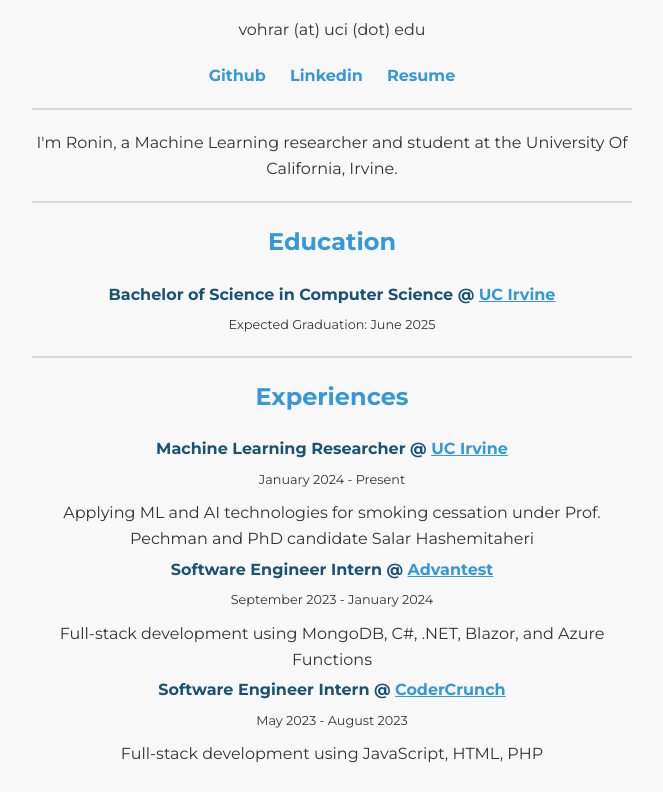
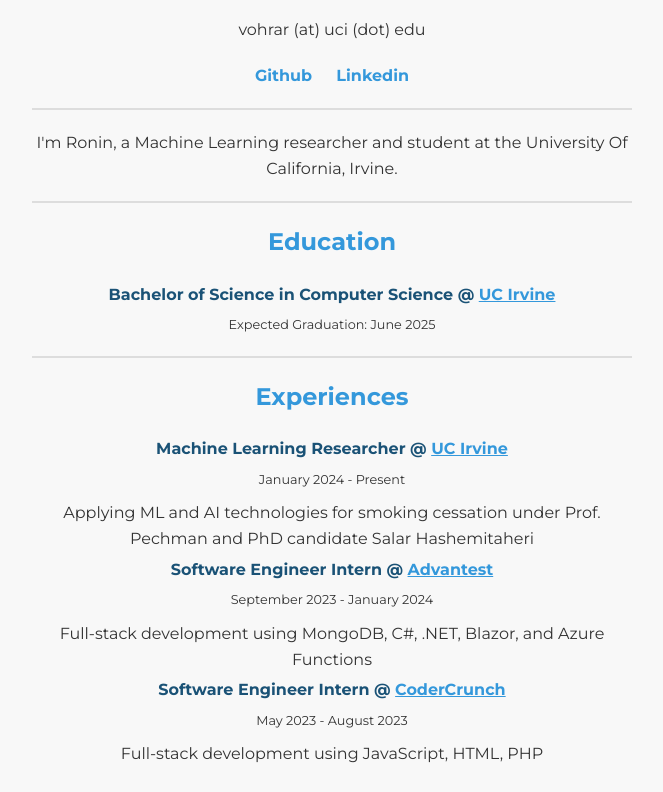
Before and after one commit to roninvohra/personal_site, a plain HTML site: page index.html in a window 1280 px wide. Shown: the part 92-884 px from the top of the page, without its empty margins (308-971 px from the left). Drawn offline with Linux system fonts and the light colour scheme.

Commit message:
removed resume

```diff
--- a/index.html
+++ b/index.html
@@ -101,7 +101,6 @@
         <div class="social-links">
             <a href="https://www.github.com/roninvohra" target="_blank">Github</a>
             <a href="https://www.linkedin.com/in/roninvohra" target="_blank">Linkedin</a>
-            <a href="Ronin_Vohra_Resume.pdf " target="_blank">Resume</a>
         </div>
 
         <hr>
```
Also changed, not shown: 1 other file.
